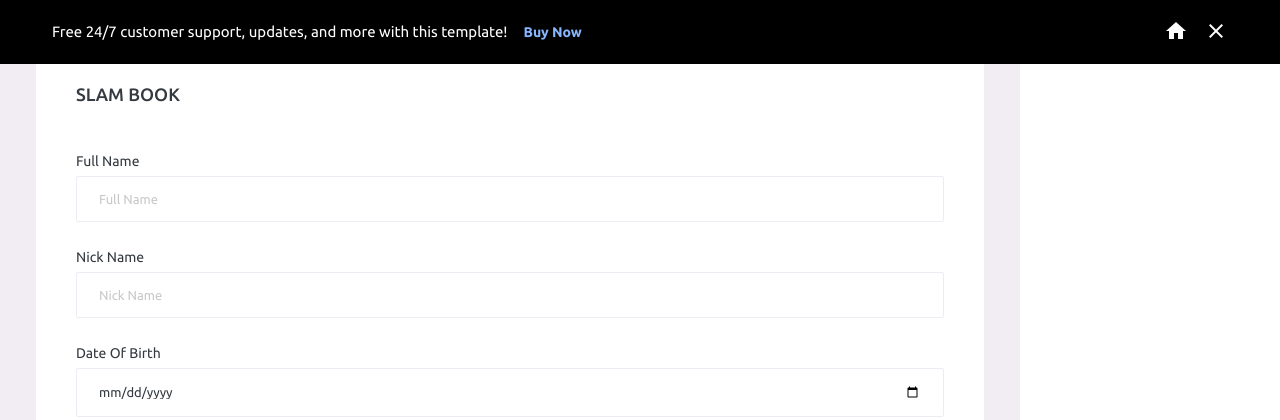
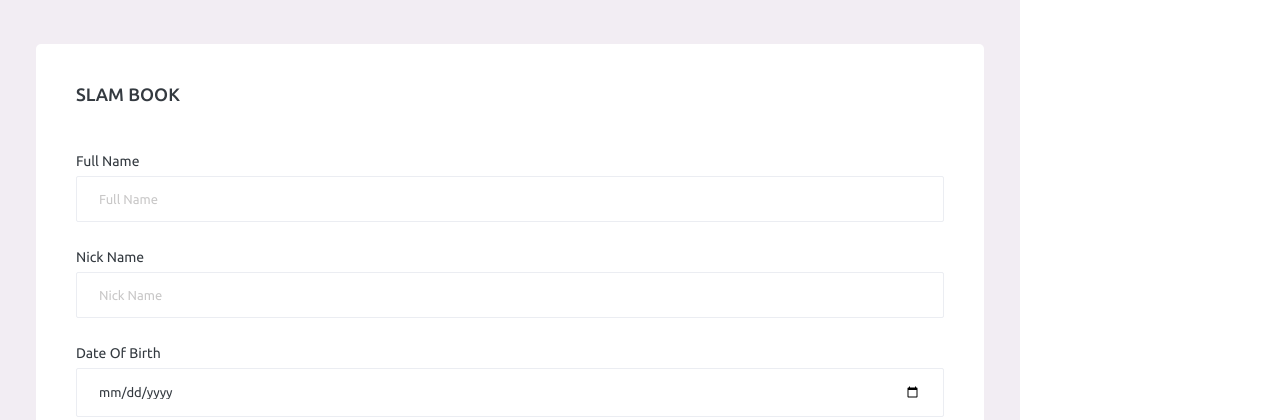
Before and after one commit to PrajaktaGarodi/SLAM_BOOK_PROJECT, a PHP site: page /slambook_form.php in a window 1280 px wide. Shown: the top 420 px of the page. Run offline with PHP 8.4, Linux system fonts and the light colour scheme; the visitor is signed in with stand-in values (Sample User, id 1); data that the repository does not hold is empty.

Commit message:
Bugs Fixed

```diff
--- a/Common/side_bar.php
+++ b/Common/side_bar.php
@@ -308,7 +308,7 @@
                             <a class="dropdown-item" href="#">
                                 <i class="mdi mdi-cached me-2 text-success"></i> Activity Log </a>
                             <div class="dropdown-divider"></div>
-                            <a class="dropdown-item" href="#">
+                            <a class="dropdown-item" href="/logout.php">
                                 <i class="mdi mdi-logout me-2 text-primary"></i> Signout </a>
                         </div>
                     </li>
--- a/assets/js/slam_book_form_js/script.js
+++ b/assets/js/slam_book_form_js/script.js
@@ -76,7 +76,7 @@
             biggestfear:{
                 required: true
             },
-            proudestchaievement:{
+            achievement:{
                 required: true
             },
             bestchildhoodmemory:{
@@ -183,7 +183,7 @@
             biggestfear:{
                 required: "Please enter your biggest fear"
             },
-            proudestchaievement:{
+            achievement:{
                 required: "Please enter your proudest achievement"
             },
             bestchildhoodmemory:{
--- a/slambook_form.php
+++ b/slambook_form.php
@@ -32,27 +32,7 @@
 
 <body>
     <div class="container-scroller">
-        <div class="row p-0 m-0 proBanner" id="proBanner">
-            <div class="col-md-12 p-0 m-0">
-                <div class="card-body card-body-padding d-flex align-items-center justify-content-between">
-                    <div class="ps-lg-3">
-                        <div class="d-flex align-items-center justify-content-between">
-                            <p class="mb-0 font-weight-medium me-3 buy-now-text">Free 24/7 customer support, updates,
-                                and more with this template!</p>
-                            <a href="https://www.bootstrapdash.com/product/purple-bootstrap-admin-template/"
-                                target="_blank" class="btn me-2 buy-now-btn border-0">Buy Now</a>
-                        </div>
-                    </div>
-                    <div class="d-flex align-items-center justify-content-between">
-                        <a href="https://www.bootstrapdash.com/product/purple-bootstrap-admin-template/"><i
-                                class="mdi mdi-home me-3 text-white"></i></a>
-                        <button id="bannerClose" class="btn border-0 p-0">
-                            <i class="mdi mdi-close text-white mr-0"></i>
-                        </button>
-                    </div>
-                </div>
-            </div>
-        </div>
+
         <?php
         include('Common/side_bar.php');
 
```
